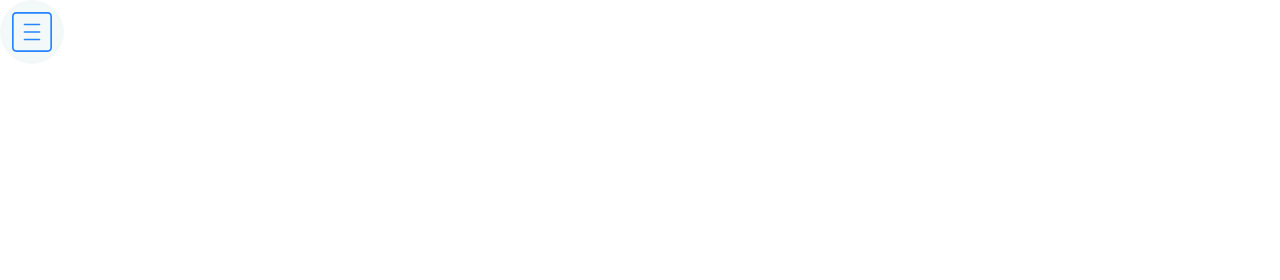
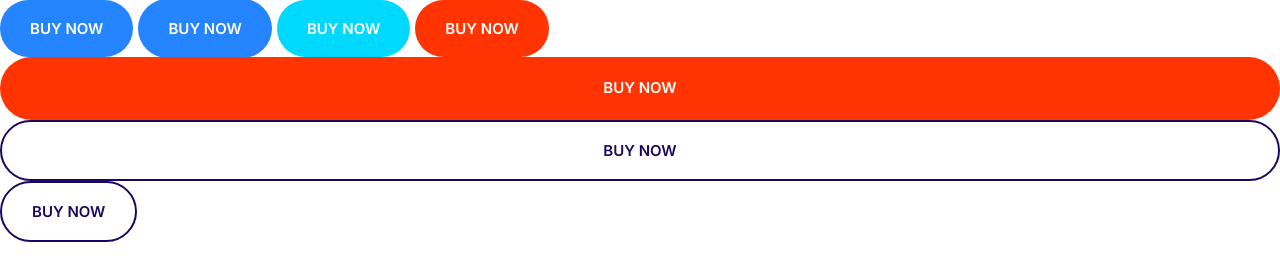
Before and after one commit to gabriellemos/Moshify, a plain HTML site: page index.html in a window 1280 px wide. Drawn offline with Linux system fonts and the light colour scheme.

Commit message:
Buttons component

```diff
--- a/css/styles.css
+++ b/css/styles.css
@@ -4,6 +4,16 @@
   --color-accent: #ff3400;
   --color-headings: #1b0760;
   --color-body: #918ca4;
+
+  --color-primary-l10: #58a1ff;
+  --color-secondary-l10: #33e1ff;
+  --color-accent-l10: #ff5d33;
+}
+
+*,
+*::after,
+*::before {
+  box-sizing: border-box;
 }
 
 /* Typography */
@@ -172,3 +182,66 @@ a {
   justify-content: center;
   align-items: center;
 }
+
+/* Buttons */
+
+.btn {
+  border-radius: 40px;
+  border: 0;
+  cursor: pointer;
+  font-size: 1.8rem;
+  font-weight: 600;
+  padding: 2rem 3rem;
+  text-align: center;
+  text-transform: uppercase;
+  white-space: nowrap;
+}
+
+.btn--primary {
+  background: var(--color-primary);
+  color: #fff;
+}
+
+.btn--primary:hover {
+  background: var(--color-primary-l10);
+}
+
+.btn--secondary {
+  background: var(--color-secondary);
+  color: #fff;
+}
+
+.btn--secondary:hover {
+  background: var(--color-secondary-l10);
+}
+
+.btn--accent {
+  background: var(--color-accent);
+  color: #fff;
+}
+
+.btn--accent:hover {
+  background: var(--color-accent-l10);
+}
+
+.btn--outline {
+  color: var(--color-headings);
+  border: 2px solid var(--color-headings);
+  background: none;
+}
+
+.btn--outline:hover {
+  color: #fff;
+  background: var(--color-headings);
+}
+
+.btn--block {
+  display: inline-block;
+  width: 100%;
+}
+
+@media screen and (min-width: 1024px) {
+  .btn {
+    font-size: 1.5rem;
+  }
+}
--- a/index.html
+++ b/index.html
@@ -15,10 +15,12 @@
     <link rel="stylesheet" href="css/styles.css" />
   </head>
   <body>
-    <span class="icon-container">
-      <svg class="icon icon--primary">
-        <use xlink:href="images/sprite.svg#menu"></use>
-      </svg>
-    </span>
+    <button class="btn btn--primary">Buy Now</button>
+    <a href="#" class="btn btn--primary">Buy Now</a>
+    <button class="btn btn--secondary">Buy Now</button>
+    <button class="btn btn--accent">Buy Now</button>
+    <a href="#" class="btn btn--accent btn--block">Buy Now</a>
+    <button class="btn btn--outline btn--block">Buy Now</button>
+    <button class="btn btn--outline">Buy Now</button>
   </body>
 </html>
```
Also changed, not shown: components/buttons.html (added, +7 -0 lines).
